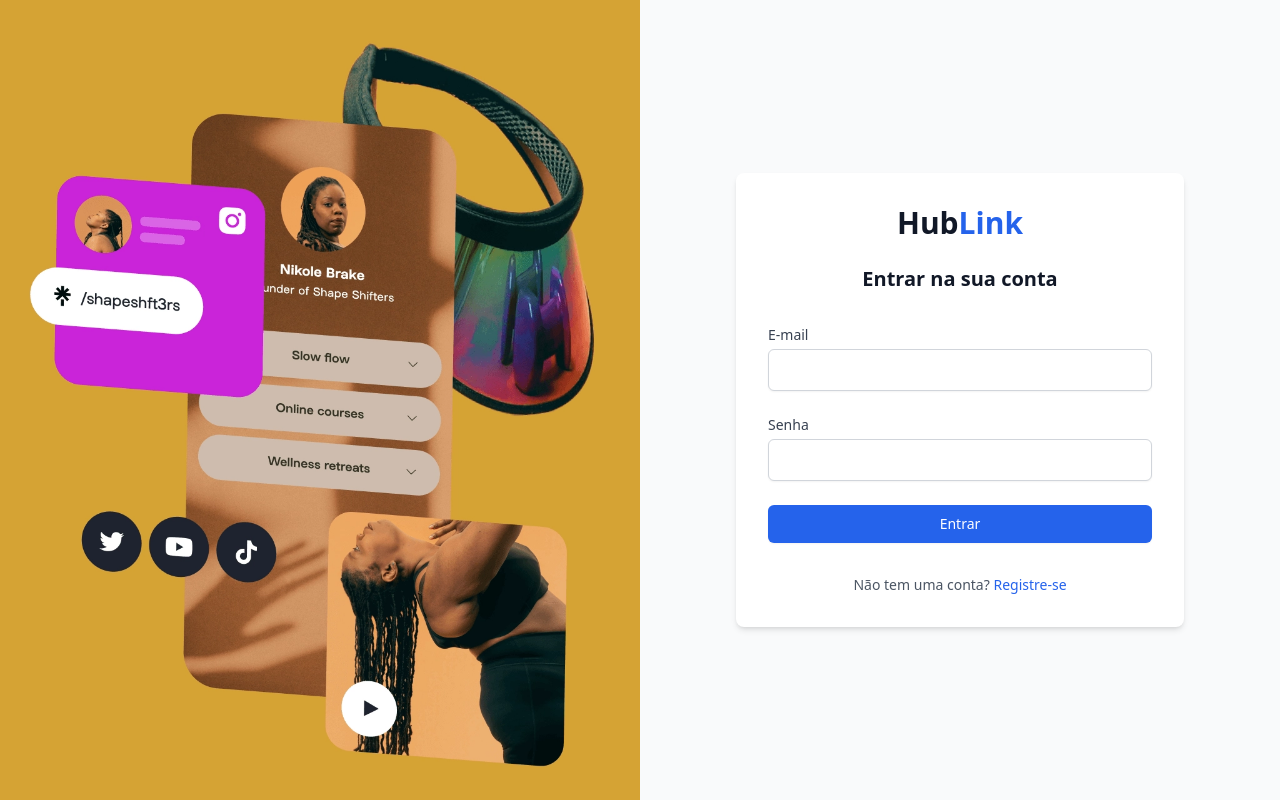
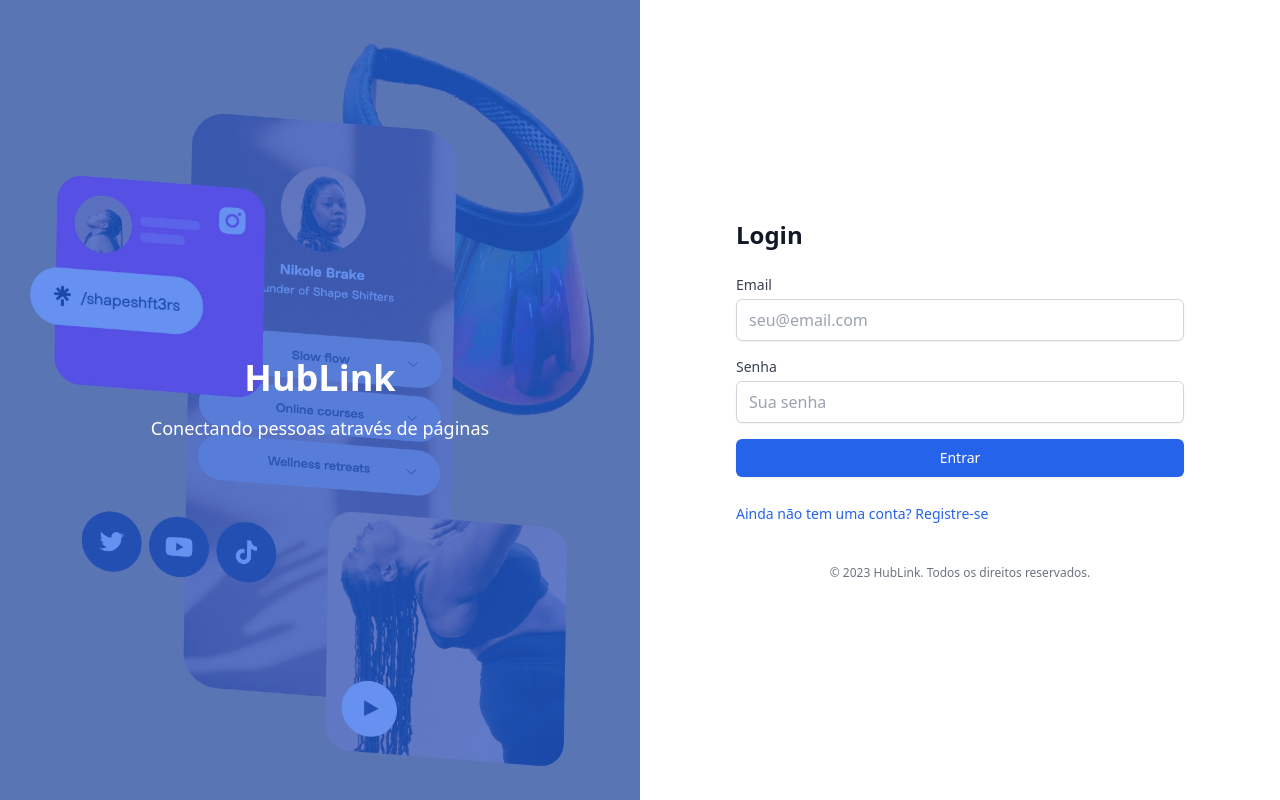
Before and after one commit to elielcezar/hublink-react, a React (Vite) app in the folder front/: page / in a window 1280 px wide. Built offline with nearby package versions, Linux system fonts and the light colour scheme.

Commit message:
ajuste api/cors

```diff
--- a/front/src/config/apiConfig.js
+++ b/front/src/config/apiConfig.js
@@ -29,7 +29,52 @@ const getApiBaseUrl = () => {
 };
 
 /**
+ * Adiciona cabeçalhos de autenticação às requisições
+ */
+export const getAuthHeaders = () => {
+  const token = localStorage.getItem('token');
+  console.log(`Token disponível: ${token ? 'Sim' : 'Não'}`);
+  return token ? { 'Authorization': `Bearer ${token}` } : {};
+}
+
+/**
+ * Configuração para axios
+ */
+export const getAxiosConfig = (includeAuth = true) => {
+  const config = {
+    baseURL: getApiBaseUrl(),
+    headers: {
+      'Content-Type': 'application/json',
+      ...(includeAuth ? getAuthHeaders() : {})
+    }
+  };
+  console.log('Configuração de requisição: ', config);
+  return config;
+};
+
+/**
+ * Opções para fetch API
+ */
+export const getFetchOptions = (method = 'GET', data = null, includeAuth = true) => {
+  const options = {
+    method,
+    headers: {
+      'Content-Type': 'application/json',
+      ...(includeAuth ? getAuthHeaders() : {})
+    },
+    credentials: 'include', // Importante para cookies/CORS
+  };
+
+  if (data) {
+    options.body = JSON.stringify(data);
+  }
+
+  return options;
+};
+
+/**
  * Configuração para axios e fetch
+ * @deprecated Use getAxiosConfig ou getFetchOptions
  */
 export const API_CONFIG = {
   baseURL: getApiBaseUrl(),
--- a/front/src/pages/Login.jsx
+++ b/front/src/pages/Login.jsx
@@ -8,15 +8,40 @@ const Login = () => {
   const { register, handleSubmit, formState: { errors } } = useForm();
   const [loginError, setLoginError] = useState('');
   const [isLoading, setIsLoading] = useState(false);
+  const [diagnosticInfo, setDiagnosticInfo] = useState(null);
   const navigate = useNavigate();
 
   const onSubmit = async (data) => {
     setIsLoading(true);
     setLoginError('');
+    setDiagnosticInfo(null);
 
     try {
+      // Usar a URL da API definida no ambiente ou localhost como fallback
       const API_URL = import.meta.env.VITE_API_URL || 'http://localhost:3002';
+      console.log(`Tentando login em: ${API_URL}/api/login`);
+
+      // Salvar diagnóstico temporário
+      const diagnostics = {
+        apiUrl: API_URL,
+        timestamp: new Date().toISOString(),
+        email: data.email.length > 3 ? data.email.substring(0, 3) + '...' : '...',
+        hasPassword: !!data.password
+      };
+
       const response = await axios.post(`${API_URL}/api/login`, data);
+
+      // Adicionar informações de diagnóstico
+      diagnostics.status = response.status;
+      diagnostics.success = true;
+      diagnostics.hasToken = !!response.data.token;
+      setDiagnosticInfo(diagnostics);
+
+      console.log('Login bem-sucedido:', {
+        status: response.status,
+        hasToken: !!response.data.token,
+        hasUser: !!response.data.user
+      });
 
       // Salvar token no localStorage
       localStorage.setItem('token', response.data.token);
@@ -25,6 +50,19 @@ const Login = () => {
       // Redirecionar para o dashboard
       navigate('/dashboard');
     } catch (error) {
+      const diagnostics = {
+        status: error.response?.status || 'sem resposta',
+        message: error.response?.data?.message || error.message,
+        timestamp: new Date().toISOString()
+      };
+      setDiagnosticInfo(diagnostics);
+
+      console.error('Erro de login:', {
+        status: error.response?.status,
+        message: error.response?.data?.message || error.message,
+        url: error.config?.url
+      });
+
       setLoginError(
         error.response?.data?.message ||
         'Ocorreu um erro ao fazer login. Tente novamente.'
@@ -35,41 +73,52 @@ const Login = () => {
   };
 
   return (
-    <div className="flex">
-    <aside className="flex items-center justify-center h-screen w-6/12" style={{ backgroundImage: `url(${Background})`, backgroundSize: 'cover', backgroundPosition: 'center' }}>
-
-    </aside>
-    <div className="flex min-h-screen items-center justify-center bg-gray-50 w-6/12">
-      <div className="w-full max-w-md p-8 space-y-8 bg-white rounded-lg shadow-md">
-        <div className="text-center">
-          <h1 className="text-3xl font-extrabold text-gray-900">
-            Hub<span className="text-blue-600">Link</span>
-          </h1>
-          <h2 className="mt-6 text-xl font-bold text-gray-900">Entrar na sua conta</h2>
+    <div className="min-h-screen flex flex-col md:flex-row bg-white overflow-hidden">
+      {/* Seção de fundo/imagem */}
+      <div
+        className="hidden md:block md:w-1/2 bg-cover bg-center"
+        style={{ backgroundImage: `url(${Background})` }}
+      >
+        <div className="h-full bg-blue-600 bg-opacity-70 flex items-center justify-center">
+          <div className="text-center p-10">
+            <h1 className="text-4xl font-bold text-white mb-4">HubLink</h1>
+            <p className="text-white text-lg">
+              Conectando pessoas através de páginas
+            </p>
+          </div>
+        </div>
       </div>
 
-        {loginError && (
-          <div className="p-3 bg-red-100 border border-red-400 text-red-700 rounded">
-            {loginError}
+      {/* Formulário de login */}
+      <div className="md:w-1/2 flex items-center justify-center p-10">
+        <div className="w-full max-w-md">
+          <div className="md:hidden text-center mb-8">
+            <h1 className="text-3xl font-bold text-blue-600">HubLink</h1>
+            <p className="text-gray-600">
+              Conectando pessoas através de páginas
+            </p>
           </div>
-        )}
 
-        <form className="mt-8 space-y-6" onSubmit={handleSubmit(onSubmit)}>
+          <h2 className="text-2xl font-bold text-gray-900 mb-6">Login</h2>
+
+          <form onSubmit={handleSubmit(onSubmit)} className="space-y-4">
             <div>
-            <label htmlFor="email" className="block text-sm font-medium text-gray-700">
-              E-mail
+              <label htmlFor="email" className="block text-sm font-medium text-gray-700 mb-1">
+                Email
               </label>
               <input
                 id="email"
                 type="email"
                 {...register('email', {
-                required: 'E-mail é obrigatório',
+                  required: 'Email é obrigatório',
                   pattern: {
                     value: /^[A-Z0-9._%+-]+@[A-Z0-9.-]+\.[A-Z]{2,}$/i,
-                  message: 'E-mail inválido'
+                    message: 'Email inválido'
                   }
                 })}
-              className="mt-1 block w-full px-3 py-2 border border-gray-300 rounded-md shadow-sm focus:outline-none focus:ring-blue-500 focus:border-blue-500"
+                className="w-full px-3 py-2 border border-gray-300 rounded-md shadow-sm placeholder-gray-400
+                           focus:outline-none focus:ring-blue-500 focus:border-blue-500"
+                placeholder="seu@email.com"
               />
               {errors.email && (
                 <p className="mt-1 text-sm text-red-600">{errors.email.message}</p>
@@ -77,38 +126,65 @@ const Login = () => {
             </div>
 
             <div>
-            <label htmlFor="password" className="block text-sm font-medium text-gray-700">
+              <label htmlFor="password" className="block text-sm font-medium text-gray-700 mb-1">
                 Senha
               </label>
               <input
                 id="password"
                 type="password"
                 {...register('password', { required: 'Senha é obrigatória' })}
-              className="mt-1 block w-full px-3 py-2 border border-gray-300 rounded-md shadow-sm focus:outline-none focus:ring-blue-500 focus:border-blue-500"
+                className="w-full px-3 py-2 border border-gray-300 rounded-md shadow-sm placeholder-gray-400
+                           focus:outline-none focus:ring-blue-500 focus:border-blue-500"
+                placeholder="Sua senha"
               />
               {errors.password && (
                 <p className="mt-1 text-sm text-red-600">{errors.password.message}</p>
               )}
             </div>
 
+            {loginError && (
+              <div className="p-3 bg-red-50 border border-red-200 rounded-md">
+                <p className="text-sm text-red-600">{loginError}</p>
+                {diagnosticInfo && (
+                  <details className="mt-2 text-xs text-gray-500">
+                    <summary>Informações de diagnóstico</summary>
+                    <pre className="mt-1 p-2 bg-gray-100 rounded overflow-auto">
+                      {JSON.stringify(diagnosticInfo, null, 2)}
+                    </pre>
+                  </details>
+                )}
+              </div>
+            )}
+
             <div>
               <button
                 type="submit"
                 disabled={isLoading}
-              className="w-full flex justify-center py-2 px-4 border border-transparent rounded-md shadow-sm text-sm font-medium text-white bg-blue-600 hover:bg-blue-700 focus:outline-none focus:ring-2 focus:ring-offset-2 focus:ring-blue-500 disabled:opacity-50"
+                className="w-full flex justify-center py-2 px-4 border border-transparent rounded-md shadow-sm
+                           text-sm font-medium text-white bg-blue-600 hover:bg-blue-700 focus:outline-none
+                           focus:ring-2 focus:ring-offset-2 focus:ring-blue-500 disabled:opacity-50"
               >
-              {isLoading ? 'Entrando...' : 'Entrar'}
+                {isLoading ? (
+                  <span className="flex items-center">
+                    <svg className="animate-spin -ml-1 mr-2 h-4 w-4 text-white" xmlns="http://www.w3.org/2000/svg" fill="none" viewBox="0 0 24 24">
+                      <circle className="opacity-25" cx="12" cy="12" r="10" stroke="currentColor" strokeWidth="4"></circle>
+                      <path className="opacity-75" fill="currentColor" d="M4 12a8 8 0 018-8V0C5.373 0 0 5.373 0 12h4zm2 5.291A7.962 7.962 0 014 12H0c0 3.042 1.135 5.824 3 7.938l3-2.647z"></path>
+                    </svg>
+                    Entrando...
+                  </span>
+                ) : 'Entrar'}
               </button>
             </div>
           </form>
 
-        <div className="text-center mt-4">
-          <p className="text-sm text-gray-600">
-            Não tem uma conta?{' '}
-            <Link to="/register" className="font-medium text-blue-600 hover:text-blue-500">
-              Registre-se
+          <div className="mt-6">
+            <Link to="/register" className="text-sm text-blue-600 hover:text-blue-500">
+              Ainda não tem uma conta? Registre-se
             </Link>
-          </p>
+          </div>
+
+          <div className="mt-10 text-center text-xs text-gray-500">
+            <p>© 2023 HubLink. Todos os direitos reservados.</p>
           </div>
         </div>
       </div>
--- a/front/src/pages/PageAnalytics.jsx
+++ b/front/src/pages/PageAnalytics.jsx
@@ -18,7 +18,7 @@ import html2pdf from 'html2pdf.js';
 import { MapContainer, TileLayer, Marker, Popup } from 'react-leaflet';
 import 'leaflet/dist/leaflet.css';
 import L from 'leaflet';
-import getApiBaseUrl from '../config/apiConfig';
+import getApiBaseUrl, { getAxiosConfig } from '../config/apiConfig';
 
 // Corrigir o problema de ícones no Leaflet
 delete L.Icon.Default.prototype._getIconUrl;
@@ -64,17 +64,18 @@ const PageAnalytics = () => {
           return;
         }
 
-        // Buscar informações da página
-        const pageResponse = await axios.get(`${API_BASE_URL}/api/pages/${id}`, {
-          headers: { Authorization: `Bearer ${token}` }
-        });
+        // Buscar informações da página com a nova configuração
+        const pageResponse = await axios.get(`${API_BASE_URL}/api/pages/${id}`, getAxiosConfig());
         setPage(pageResponse.data);
 
-        // Buscar dados de analytics
-        const analyticsResponse = await axios.get(`${API_BASE_URL}/api/pages/${id}/analytics`, {
-          params: { period },
-          headers: { Authorization: `Bearer ${token}` }
-        });
+        // Buscar dados de analytics com a nova configuração
+        const analyticsResponse = await axios.get(
+          `${API_BASE_URL}/api/pages/${id}/analytics`,
+          {
+            ...getAxiosConfig(),
+            params: { period }
+          }
+        );
 
         console.log('Dados de analytics recebidos:', analyticsResponse.data);
 
```
Also changed, not shown: front/public/mobile-debug.html (+15 -1 lines), front/src/pages/Dashboard.jsx (+7 -0 lines), 2 other files (tests, documents, lock files or other folders). Lines whose indentation alone changed are shown as unchanged.
